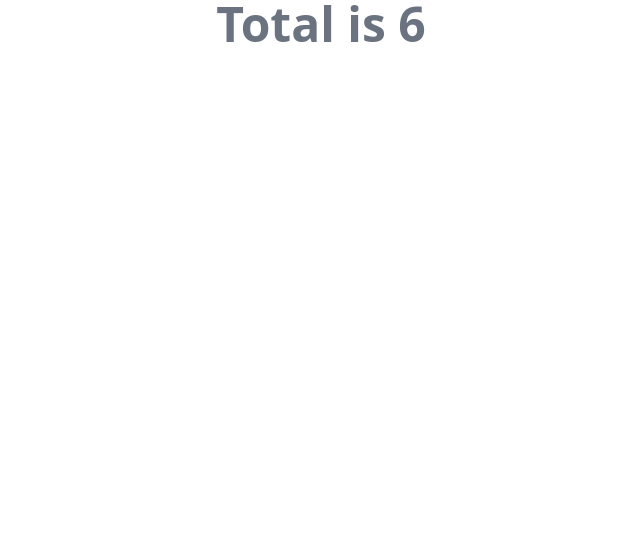
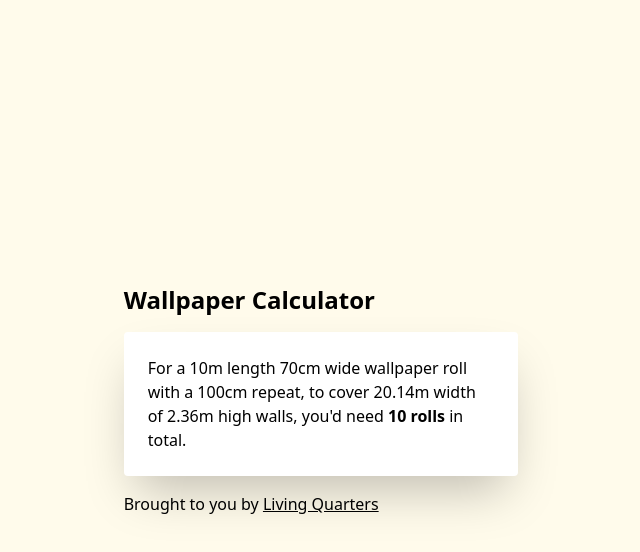
Before and after one commit to jonnyburch/wallpaper-calculator, a website built with Vite: page index.html in a window 1280 px wide. Shown: the whole page, without its empty margins (319-959 px from the left). Built offline with nearby package versions, Linux system fonts and the light colour scheme.

Commit message:
a bit of styling

```diff
--- a/index.html
+++ b/index.html
@@ -7,11 +7,19 @@
     <meta name="viewport" content="width=device-width, initial-scale=1.0" />
     <title>Vite App</title>
   </head>
-  <body>
-    <div id="app"></div>
-    <h1 class="text-3xl md:text-5xl text-gray-500 text-center font-semibold mx-auto">
-      Total is <span id="total">nothing</span>
-    </h1>
+  <body class="bg-yellow-50 flex items-center h-screen w-screen justify-center">
+    <div class="container md:w-3/4 lg:w-1/2 xl:w-1/3 p-4">
+      <h3 class="pb-4 font-semibold text-2xl">Wallpaper Calculator</h3>
+      <div class="rounded bg-white shadow-2xl p-6 ">
+        <p>For a
+          <span id="rollLength"></span>m length
+          <span id="rollWidth"></span>cm wide wallpaper roll with a
+          <span id="repeatLength"></span>cm repeat, to cover
+          <span id="wallLength"></span>m width of <span id="wallHeight"></span>m high walls, you'd need <span class="font-bold"><span id="total">0</span> rolls</span> in total.
+        </p>
+      </div>
+      <p class="pt-4">Brought to you by <a class="underline color-purple-700" href="https://living-quarters.co">Living Quarters</a></p>
+    </div>
     <script type="module" src="/main.js"></script>
   </body>
 </html>
--- a/main.js
+++ b/main.js
@@ -2,8 +2,15 @@ let rollLength = 1000
 let rollWidth = 70
 let repeatLength = 100
 let repeatWidth = 70
-let wallLength = 1240
-let wallHeight = 235
+let wallLength = 2014
+let wallHeight = 236
+
+document.getElementById("rollLength").innerHTML = rollLength/100;
+document.getElementById("rollWidth").innerHTML = rollWidth;
+document.getElementById("repeatLength").innerHTML = repeatLength;
+document.getElementById("wallLength").innerHTML = wallLength/100;
+document.getElementById("wallHeight").innerHTML = wallHeight/100;
+document.getElementById("total").innerHTML = totalRollsRequired();
 
 function totalRollsRequired() {
 
@@ -22,5 +29,3 @@ function totalRollsRequired() {
   // Return the total number of rolls required
   return Math.ceil(stripsRequired/stripsPerRoll)
 }
-
-document.getElementById("total").innerHTML = totalRollsRequired();
```
